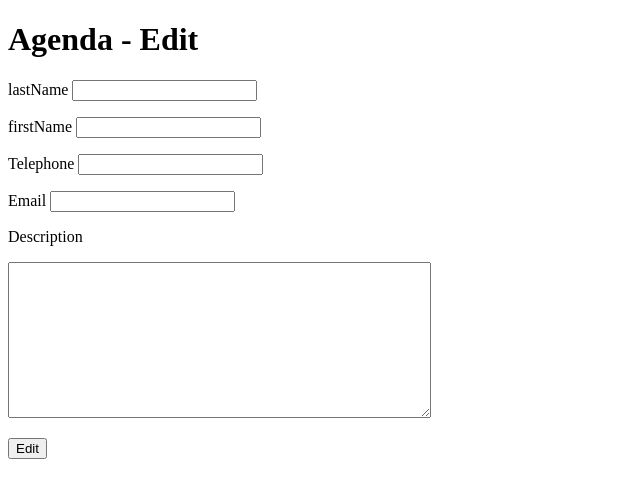
After one commit to gomab/angenda, a PHP site: page /update.php?numContact=1 in a window 1280 px wide. The commit adds this page. Shown: the top 498 px of the page, without its empty margins (0-640 px from the left). Run offline with PHP 8.4, Linux system fonts and the light colour scheme; data that the repository does not hold is empty.

Commit message:
Update set up

```diff
--- a/display.php
+++ b/display.php
@@ -23,7 +23,9 @@
 
     <ul>
         <?php foreach($contacts as $contact): ?>
-            <li><?= $contact['lastName']; ?><a href="delete.php?numContact=<?= $contact['id'] ;?>">Delete</a></li>
+            <li><?= $contact['lastName']; ?><a href="delete.php?numContact=<?= $contact['id'] ;?>">Delete</a>
+            <a href="update.php?numContact=<?= $contact['id'] ;?>">Edit</a>
+            </li>
         <?php endforeach; ?>
     </ul>
 </body>
--- /dev/null
+++ b/update.php
@@ -0,0 +1,56 @@
+<?php
+    $bdd = new PDO('mysql:host=localhost;dbname=agenda','root','');
+
+    $pdoStat = $bdd->prepare('SELECT * FROM contact WHERE id=:num');
+
+    $pdoStat->bindValue(':num', $_GET['numContact'], PDO::PARAM_INT);
+
+    $pdoStat->execute();
+
+    $contact = $pdoStat->fetch();
+
+?>
+
+<!DOCTYPE html>
+<html lang="en">
+<head>
+    <meta charset="UTF-8">
+    <meta name="viewport" content="width=device-width, initial-scale=1.0">
+    <meta http-equiv="X-UA-Compatible" content="ie=edge">
+    <title>Edit</title>
+</head>
+<body>
+    <h1>Agenda - Edit</h1>
+    <form method="POST" action="edit.php">
+       <input type="hidden" name ="numContact" value="<?= $contact['id']; ?>">
+       <p>
+        <label for="lastname">lastName</label>
+        <input id="lastName" type="text" name ="lastName" value="<?= $contact['lastName']; ?>">
+       </p>
+
+       <p>
+        <label for="firstName">firstName</label>
+        <input id="firstName" type="text" name ="firstName" value="<?= $contact['firstName']; ?>">
+       </p>
+
+       <p>
+        <label for="phone">Telephone</label>
+        <input id="phone" type="tel" name ="phone" value="<?= $contact['phone']; ?>">
+       </p>
+
+       <p>
+        <label for="email">Email</label>
+        <input id="email" type="text" name ="email" value="<?= $contact['email']; ?>">
+       </p>
+
+       <p>
+        <label for="description" >Description</label></p>
+        <textarea name="description" id="description" value="<?= $contact['description']; ?>" rows="10" cols="50">
+            <?= $contact['description']; ?>
+        </textarea>
+
+
+       <p><input type="submit" value="Edit"></p>
+    </form>
+</body>
+</html>
```
Also changed, not shown: edit.php (added, +37 -0 lines).
